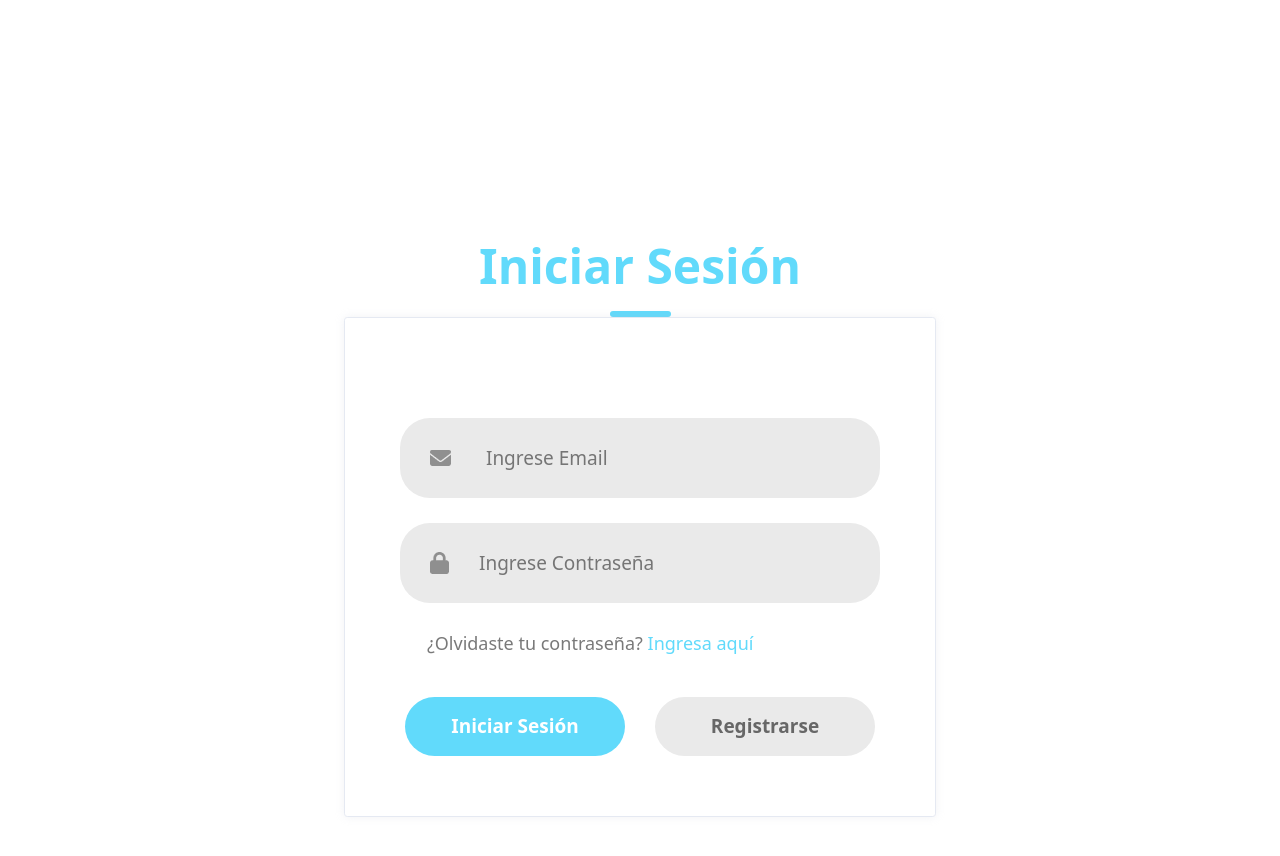
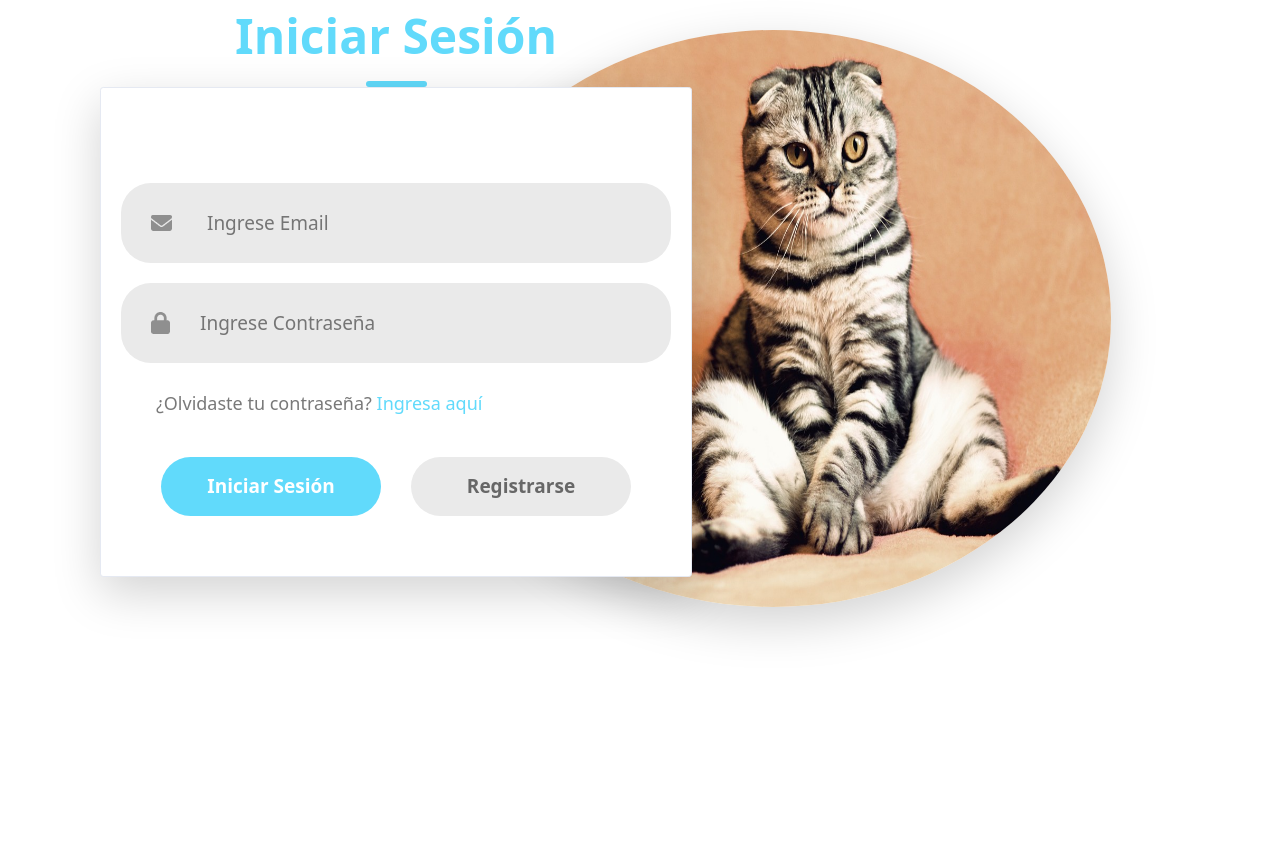
Before and after one commit to GarcesMJM/PetConnet, a React (Create React App) app in the folder front_PetConnect/: page /login in a window 1280 px wide. Shown: the top 856 px of the page. After the commit the page ends 800 px from the top, so only its background shows below. Built offline with nearby package versions, Linux system fonts and the light colour scheme.

Commit message:
Mejora del Front en Login

```diff
--- a/front_PetConnect/src/css/Login.css
+++ b/front_PetConnect/src/css/Login.css
@@ -1,15 +1,18 @@
-.login-container {
-  position: relative;
+.padre {
+  display: flex;
   align-items: center;
+  height: 100%;
+  padding-left: 100px;
+}
+.fila {
   display: flex;
-  flex-direction: column;
-  margin: auto;
-  margin-top: 200px;
-  width: 600px;
-  background: rgba(255, 255, 255, 0.8); /* Fondo semitransparente */
-  backdrop-filter: blur(10px); /* Desenfoque */
-  padding-bottom: 30px;
-  border-radius: 10px; /* Borde redondeado */
+
+}
+.tamaño-imagen{
+  width: 80%;
+  height: 100%;
+  border-radius: 50%;
+  margin-top: 30px;
 }
 
 .header{
@@ -18,7 +21,6 @@
   align-items: center;
   gap: 9px;
   width: 100%;
-  margin-top: 30px;
 }
 
 .text{
@@ -38,14 +40,15 @@
   margin-top: 55px;
   display: flex;
   flex-direction: column;
-  gap: 25px;
+  gap: 20px;
+  align-items: center;
 }
 
 .input{
   display: flex;
   align-items: center;
   margin: auto;
-  width: 480px;
+  width: 100%;
   height: 80px;
   background: #eaeaea;
   border-radius: 30px;
@@ -66,10 +69,11 @@
 }
 
 .forgot-password{
-  padding-left: 62px;
+  padding-left: 35px;
   margin-top:  27px;
   color: #797979;
   font-size: 18px;
+  align-items: center;
 }
 
 .forgot-password span{
@@ -81,8 +85,6 @@
   display: flex;
   gap: 30px;
   margin: 40px;
-
-
 }
 
 .submit{
--- a/front_PetConnect/src/pages/Login.jsx
+++ b/front_PetConnect/src/pages/Login.jsx
@@ -1,10 +1,10 @@
 import React, { useState } from "react";
-import '../css/Login.css';
+import "../css/Login.css";
+import imagen from "../Assets/cat-2934720_1280.jpg";
 
-
-import user_icon from '../Assets/person.png';
-import email_icon from '../Assets/email.png';
-import password_icon from '../Assets/password.png';
+import user_icon from "../Assets/person.png";
+import email_icon from "../Assets/email.png";
+import password_icon from "../Assets/password.png";
 //import { data } from "jquery";
 
 const Login = () => {
@@ -15,89 +15,147 @@ const Login = () => {
 
   const handleUsernameChange = (e) => {
     setUsername(e.target.value);
-  }
+  };
 
   const handleEmailChange = (e) => {
     setEmail(e.target.value);
-  }
+  };
 
   const handlePasswordChange = (e) => {
     setPassword(e.target.value);
-  }
+  };
 
   const sendDataToBackend = async (e) => {
-    if (action=="Registrarse"){
+    if (action == "Registrarse") {
       try {
-      const response = await fetch('http://localhost:5000/register', {
-        method: 'POST',
+        const response = await fetch("http://localhost:5000/register", {
+          method: "POST",
           headers: {
-          'Content-Type': 'application/json'
+            "Content-Type": "application/json",
           },
-        body: JSON.stringify({ email, password, username })
+          body: JSON.stringify({ email, password, username }),
         });
 
         const data = await response.json();
 
         // Aquí puedes manejar la respuesta del backend si es necesario
       } catch (error) {
-      console.error('Error al enviar datos al backend:', error);
+        console.error("Error al enviar datos al backend:", error);
       }
-    }
-    else {
+    } else {
       try {
-        const response = await fetch('http://localhost:5000/iniciarsesion', {
-          method: 'POST',
+        const response = await fetch("http://localhost:5000/iniciarsesion", {
+          method: "POST",
           headers: {
-            'Content-Type': 'application/json'
+            "Content-Type": "application/json",
           },
-          body: JSON.stringify({ email, password })
+          body: JSON.stringify({ email, password }),
         });
 
         const data = await response.json();
 
-
         // Aquí puedes manejar la respuesta del backend si es necesario
       } catch (error) {
-        console.error('Error al enviar datos al backend:', error);
+        console.error("Error al enviar datos al backend:", error);
       }
     }
-
-  }
-
-
+  };
 
   return (
-    <div className='login-container'>
+    <div className="login-container">
+      <div className="row fila">
+        <div className="col-md-4">
+          <div className="padre">
+            <div className="col-md-13">
               <div className="header">
                 <div className="text">{action}</div>
                 <div className="underline"></div>
               </div>
-      <div className="card card-body">
-        <form onSubmit={sendDataToBackend}>
+
+              <div className="card card-body shadow-lg">
+                <form className="form">
                   <div className="inputs">
-        {action==="Iniciar Sesión"?<div></div>:<div className="input">
+                    {action === "Iniciar Sesión" ? (
+                      <div></div>
+                    ) : (
+                      <div className="input">
                         <img src={user_icon} alt="" />
-          <input type="text" className="cajatexto" placeholder="Ingrese Usuario" value={username} onChange={handleUsernameChange} />
-        </div>}
+                        <input
+                          type="text"
+                          className="cajatexto"
+                          placeholder="Ingrese Usuario"
+                          value={username}
+                          onChange={handleUsernameChange}
+                        />
+                      </div>
+                    )}
 
                     <div className="input">
                       <img src={email_icon} alt="" />
-          <input type="email" className="cajatexto" placeholder= " Ingrese Email" value={email} onChange={handleEmailChange} />
+                      <input
+                        type="email"
+                        className="cajatexto"
+                        placeholder=" Ingrese Email"
+                        value={email}
+                        onChange={handleEmailChange}
+                      />
                     </div>
                     <div className="input">
                       <img src={password_icon} alt="" />
-          <input type="password" placeholder= "Ingrese Contraseña" value={password} onChange={handlePasswordChange} />
+                      <input
+                        type="password"
+                        className="cajatexto"
+                        placeholder="Ingrese Contraseña"
+                        value={password}
+                        onChange={handlePasswordChange}
+                      />
                     </div>
                   </div>
-      {action==="Registrarse"?<div></div>:<div className="forgot-password">¿Olvidaste tu contraseña? <span>Ingresa aquí</span></div>}
+                  {action === "Registrarse" ? (
+                    <div></div>
+                  ) : (
+                    <div className="forgot-password">
+                      ¿Olvidaste tu contraseña? <span>Ingresa aquí</span>
+                    </div>
+                  )}
                   <div className="submit-container">
-        <div className={action==="Registrarse"?"submit gray":"submit" } onClick={action==="Registrarse"? ()=>setAction("Iniciar Sesión") : sendDataToBackend }>Iniciar Sesión</div>
-        <div className={action==="Iniciar Sesión"?"submit gray":"submit"} onClick={action==="Iniciar Sesión"? ()=>setAction("Registrarse") : sendDataToBackend }>Registrarse</div>
+                    <div
+                      className={
+                        action === "Registrarse" ? "submit gray" : "submit"
+                      }
+                      onClick={
+                        action === "Registrarse"
+                          ? () => setAction("Iniciar Sesión")
+                          : sendDataToBackend
+                      }
+                    >
+                      Iniciar Sesión
+                    </div>
+                    <div
+                      className={
+                        action === "Iniciar Sesión" ? "submit gray" : "submit"
+                      }
+                      onClick={
+                        action === "Iniciar Sesión"
+                          ? () => setAction("Registrarse")
+                          : sendDataToBackend
+                      }
+                    >
+                      Registrarse
+                    </div>
                   </div>
                 </form>
               </div>
             </div>
-  )
-}
+          </div>
+        </div>
+
+        <div className="col-md-8">
+          <img src={imagen} alt="" className="tamaño-imagen shadow-lg" />
+        </div>
+      </div>
+    </div>
+  );
+};
 
 export default Login;
```
Also changed, not shown: front_PetConnect/src/Firebase/firebase.js (+5 -4 lines), 1 other file (tests, documents, lock files or other folders). Lines whose indentation alone changed are shown as unchanged.
